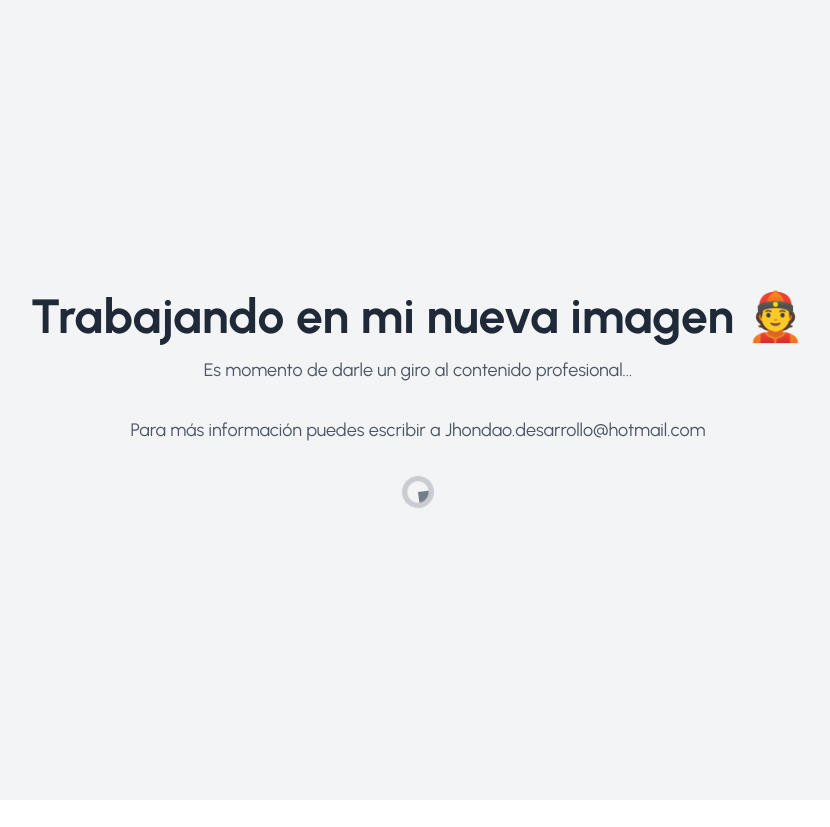
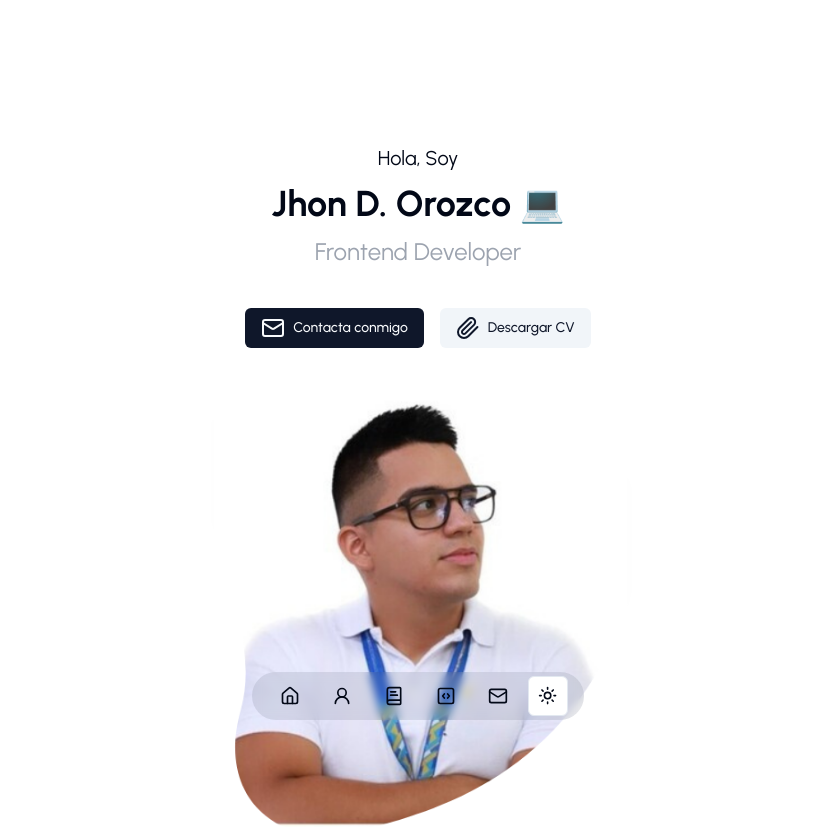
Before and after one commit to Jhondao/Jhonorozco.com, a Next.js app: page / in a window 1280 px wide. Shown: the top 827 px of the page, without its empty margins (222-1052 px from the left). Before the commit the page ends 800 px from the top, so only its background shows below. Built offline with nearby package versions, Linux system fonts and the light colour scheme.

Commit message:
Site online

```diff
--- a/app/page.tsx
+++ b/app/page.tsx
@@ -11,49 +11,49 @@ import Contact from '@/components/contact';
 
 export default function Maintenance() {
   return (
-     <div className="flex items-center justify-center min-h-screen bg-gray-100">
-       <div className="text-center">
-         <h1 className="text-5xl font-bold text-gray-800 mb-4">Trabajando en mi nueva imagen 👲 </h1>
-         <p className="text-lg text-gray-600 mb-8">
-           Es momento de darle un giro al contenido profesional...
-         </p>
-         <p className="text-lg text-gray-600 mb-8">
-           Para más información puedes escribir a Jhondao.desarrollo@hotmail.com
-         </p>
-         <div>
-           <svg
-             className="animate-spin h-8 w-8 text-gray-600 mx-auto"
-             xmlns="http://www.w3.org/2000/svg"
-             fill="none"
-             viewBox="0 0 24 24"
-           >
-             <circle
-               className="opacity-25"
-               cx="12"
-               cy="12"
-               r="10"
-               stroke="currentColor"
-               strokeWidth="4"
-             ></circle>
-             <path
-               className="opacity-75"
-               fill="currentColor"
-               d="M4 12a8 8 0 018-8v8H4z"
-             ></path>
-           </svg>
-         </div>
-       </div>
-     </div>
+    //  <div className="flex items-center justify-center min-h-screen bg-gray-100">
+    //    <div className="text-center">
+    //      <h1 className="text-5xl font-bold text-gray-800 mb-4">Trabajando en mi nueva imagen 👲 </h1>
+    //      <p className="text-lg text-gray-600 mb-8">
+    //        Es momento de darle un giro al contenido profesional...
+    //      </p>
+    //      <p className="text-lg text-gray-600 mb-8">
+    //        Para más información puedes escribir a Jhondao.desarrollo@hotmail.com
+    //      </p>
+    //      <div>
+    //        <svg
+    //          className="animate-spin h-8 w-8 text-gray-600 mx-auto"
+    //          xmlns="http://www.w3.org/2000/svg"
+    //          fill="none"
+    //          viewBox="0 0 24 24"
+    //        >
+    //          <circle
+    //            className="opacity-25"
+    //            cx="12"
+    //            cy="12"
+    //            r="10"
+    //            stroke="currentColor"
+    //            strokeWidth="4"
+    //          ></circle>
+    //          <path
+    //            className="opacity-75"
+    //            fill="currentColor"
+    //            d="M4 12a8 8 0 018-8v8H4z"
+    //          ></path>
+    //        </svg>
+    //      </div>
+    //    </div>
+    //  </div>
 
-    // <main className='pb-40'>
-    //   <Navbar />
-    //   <Introduction />
-    //   <AboutMe />
-    //   <Experience />
-    //   <Services />
-    //   <Porfolio />
-    //   <Testimonials />
-    //   <Contact />
-    // </main>
+    <main className='pb-40'>
+      <Navbar />
+      <Introduction />
+      <AboutMe />
+      <Experience />
+      <Services />
+      <Porfolio />
+      <Testimonials />
+      <Contact />
+    </main>
   );
 }
```
